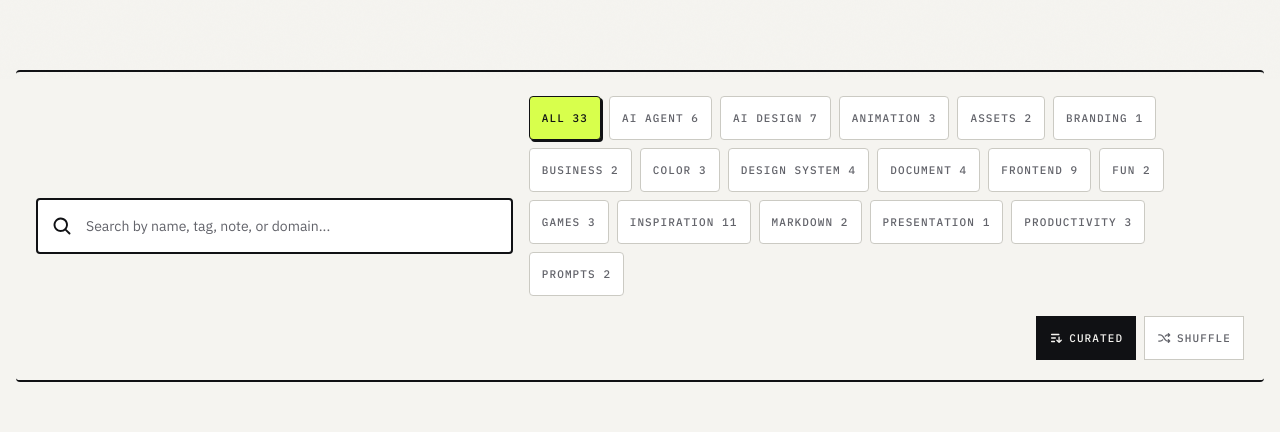
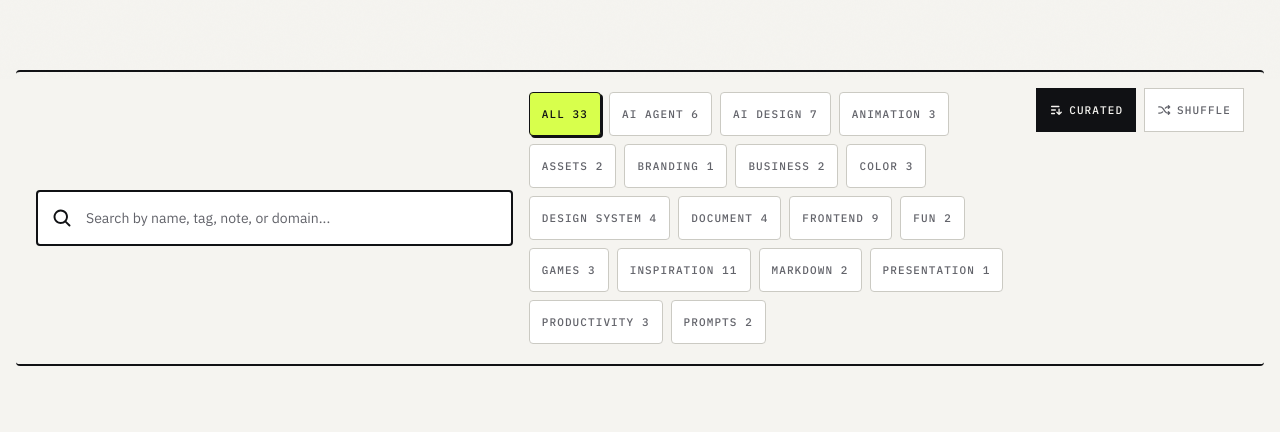
Before and after one commit to cookabc/app-universe, a Next.js app: page / in a window 1280 px wide. Shown: the part 721-1153 px from the top of the page. Built offline with nearby package versions, Linux system fonts and the light colour scheme.

Commit message:
style: fix toolgrid layout spacing and alignment
adjusted the discovery rail padding, wrap tag filter in a flex container, fix sort button alignment on large screens, and reduce vertical padding on the section

```diff
--- a/src/components/ToolGrid.tsx
+++ b/src/components/ToolGrid.tsx
@@ -70,13 +70,15 @@ export function ToolGrid() {
 
     return (
         <div className="space-y-20">
-            <section className="discovery-rail -mx-4 px-4 py-5 sm:mx-0 sm:px-5" aria-label={discoveryLabel}>
+            <section className="discovery-rail -mx-4 px-4 py-4 sm:mx-0 sm:px-5" aria-label={discoveryLabel}>
                 <div className="grid gap-4 lg:grid-cols-[minmax(18rem,0.8fr)_minmax(0,1.2fr)] lg:items-center">
                     <SearchBar value={searchQuery} onChange={setSearchQuery} />
-                    <div className="flex flex-col gap-4">
-                        <TagFilter tools={tools} activeTag={activeTag} onTagChange={setActiveTag} />
+                    <div className="flex flex-col gap-4 lg:flex-row lg:items-start">
+                        <div className="min-w-0 flex-1">
+                            <TagFilter tools={tools} activeTag={activeTag} onTagChange={setActiveTag} />
+                        </div>
                         <div
-                            className="flex shrink-0 items-center justify-end gap-2 self-start lg:self-end"
+                            className="flex shrink-0 items-center justify-end gap-2 self-start lg:self-start"
                             role="group"
                             aria-label={isReady ? t('toolsWall.sortLabel') : 'Sort tools'}
                         >
```
